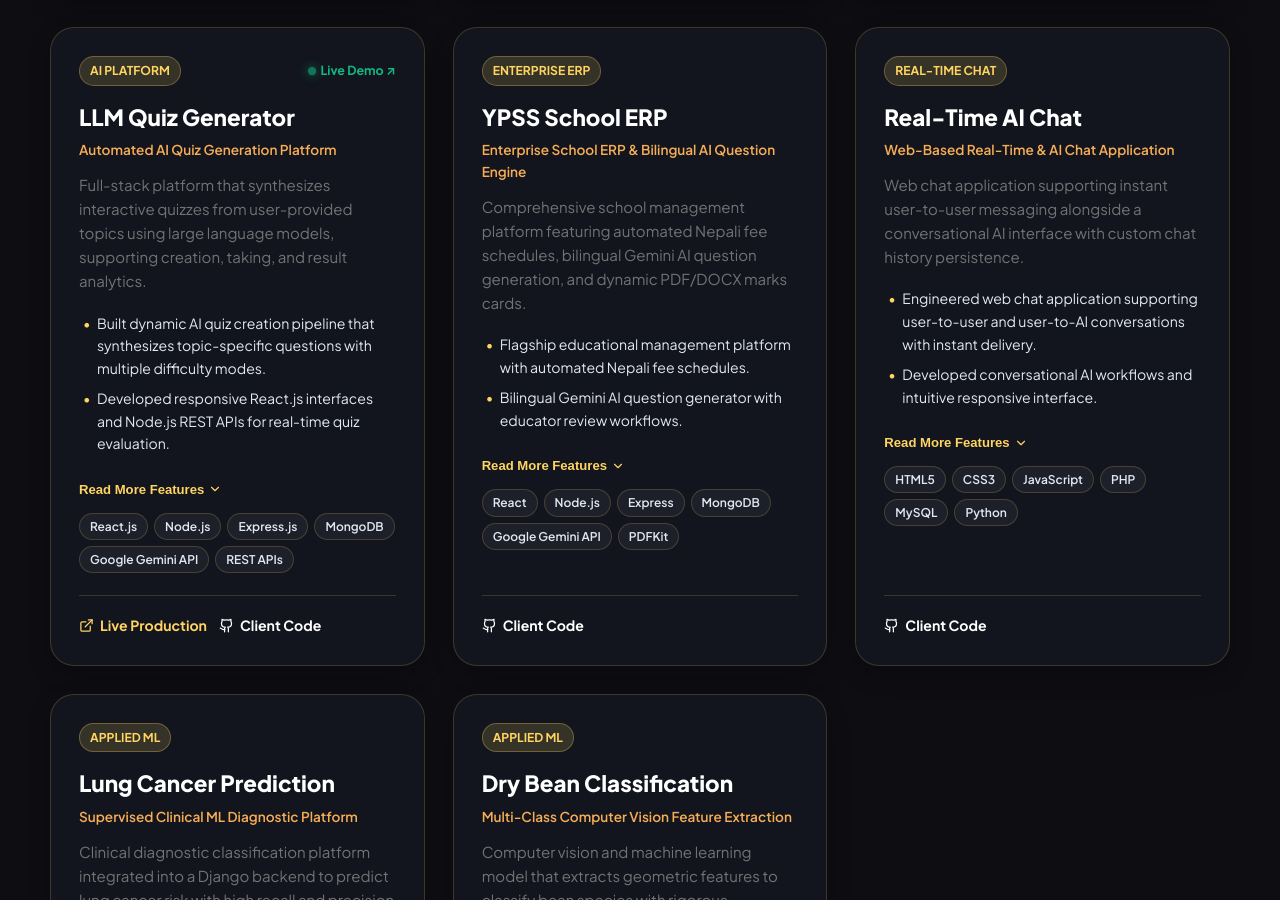
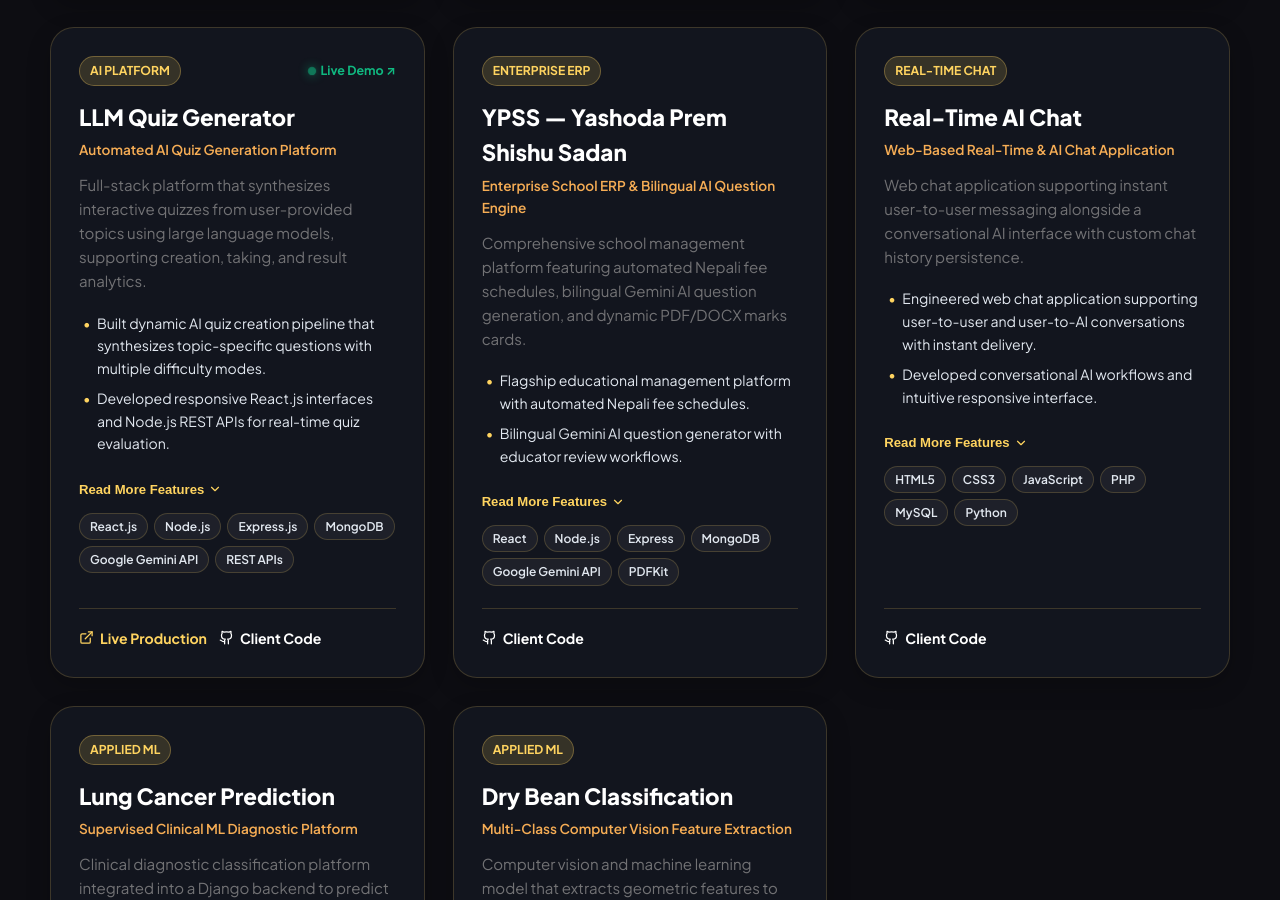
Before and after one commit to dhrub4545/portfolio, a React (Vite) app in the folder frontend/: page / in a window 1280 px wide. Shown: the part 4167-5067 px from the top of the page. Built offline with nearby package versions, Linux system fonts and the light colour scheme; no server answers.

Commit message:
docs: Correct school name to Yashoda Prem Shishu Sadan across portfolio

```diff
--- a/frontend/src/data/portfolioData.js
+++ b/frontend/src/data/portfolioData.js
@@ -161,7 +161,7 @@ export const portfolioData = {
     },
     {
       id: "ypss",
-      name: "YPSS School ERP",
+      name: "YPSS — Yashoda Prem Shishu Sadan",
       title: "Enterprise School ERP & Bilingual AI Question Engine",
       category: "Full Stack",
       featured: true,
```
Also changed, not shown: 2 other files (tests, documents, lock files or other folders).
